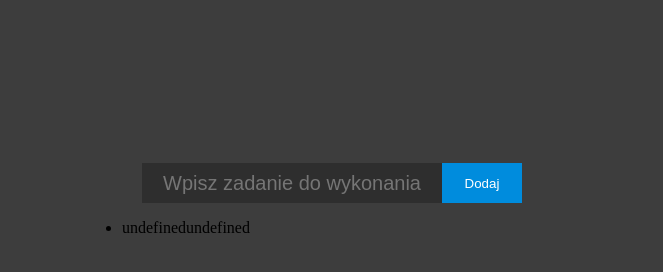
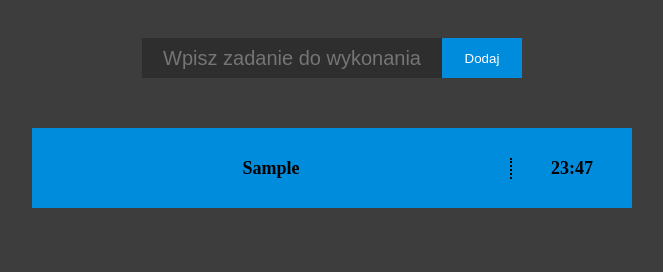
Before and after one commit to xReVaNx/jsTodoList, a plain HTML site: page public/index.html in a window 1280 px wide. Both pictures are taken after typing "Sample" into the empty fields and a click on the button "Dodaj". Shown: the whole page, without its empty margins (308-971 px from the left). Drawn offline with Linux system fonts and the light colour scheme.

Commit message:
display tasks repaired

```diff
--- a/public/index.html
+++ b/public/index.html
@@ -4,9 +4,9 @@
     <title>ToDo App</title>
     <link href="../src/styles.css" rel="stylesheet" />
     <script src="../src/todoList.js" type="text/javascript"></script>
-    <script src="../src/disableSubmit.js" type="text/javascript"></script>
+    <script src="../src/Listeners.js" type="text/javascript"></script>
   </head>
-  <body onload="disableSubmit()">
+  <body onload="Listeners()">
     <div id="container">
       <div id="todoList">
         <div id="menu">
@@ -17,9 +17,7 @@
               placeholder="Wpisz zadanie do wykonania"
               value=""
             />
-            <button id="submitBtn" type="submit" onclick="addTask()">
-              Dodaj
-            </button>
+            <button id="submitBtn" type="submit">Dodaj</button>
           </form>
         </div>
         <div id="todoElements"></div>
--- a/src/disableSubmit.js
+++ b/src/Listeners.js
@@ -1,5 +1,7 @@
-function disableSubmit() {
+function Listeners() {
   document.querySelector("#submitBtn").addEventListener("click", (e) => {
     e.preventDefault();
+
+    document.querySelector("#submitBtn").addEventListener("click", addTask());
   });
 }
--- a/src/styles.css
+++ b/src/styles.css
@@ -11,11 +11,9 @@ body {
 }
 
 #todoList {
-  width: 500px;
+  margin-top: 30px;
+  width: 1000px;
   min-height: 400px;
-  display: flex;
-  justify-content: center;
-  flex-direction: column;
 }
 
 #menu form {
@@ -53,3 +51,45 @@ body {
   background-color: #00639c;
   cursor: pointer;
 }
+
+#elementsList {
+  margin: 0;
+  padding: 0;
+  margin-top: 30px;
+  display: flex;
+  justify-content: center;
+  align-items: center;
+  flex-direction: column;
+}
+
+#elementsList li {
+  display: flex;
+  margin-top: 20px;
+  justify-content: center;
+  align-items: center;
+  width: 600px;
+  height: 80px;
+  list-style-type: none;
+  background-color: #008cdd;
+}
+
+#elementsList li:hover {
+  background-color: pink;
+}
+
+#elementsList li div {
+  float: left;
+  text-align: center;
+  font-size: 18px;
+  font-weight: bold;
+  box-sizing: border-box;
+}
+
+.nameDiv {
+  width: 80%;
+  border-right: 2px dotted black;
+}
+
+.dateDiv {
+  width: 20%;
+}
--- a/src/todoList.js
+++ b/src/todoList.js
@@ -12,22 +12,41 @@ function displayTasks() {
     todoElements.appendChild(createUl);
   }
 
-  tasks.map(createTaskList(tasks.name, tasks.time));
-}
+  document.getElementById("elementsList").innerHTML = "";
 
-// Naprawić funkcjonalność
-function createTaskList(arrayName, arrayTime) {
-  console.log(arrayName);
-  const idKey = arrayName;
-  const elementsList = document.querySelector("#elementsList");
-  const createLi = document.createElement("li");
-  createLi.setAttribute("id", idKey);
-  const createNameContent = document.createTextNode(arrayName);
-  const createTimeContent = document.createTextNode(arrayTime);
+  for (let i = 0; i < tasks.length; i++) {
+    const elementsList = document.querySelector("#elementsList");
+    const createLi = document.createElement("li");
 
-  elementsList.appendChild(createLi);
-  document.getElementById(arrayName).appendChild(createNameContent);
-  document.getElementById(arrayName).appendChild(createTimeContent);
+    const idKey = tasks[i].name.toString() + i.toString();
+
+    createLi.setAttribute("id", idKey);
+    elementsList.appendChild(createLi);
+
+    const elementLi = document.getElementById(idKey);
+
+    const nameIdKey = "nameDiv" + i.toString();
+
+    const dateIdKey = "dateDiv" + i.toString();
+
+    let nameDiv = document.createElement("div");
+    nameDiv.setAttribute("id", nameIdKey);
+    nameDiv.setAttribute("class", "nameDiv");
+    let dateDiv = document.createElement("div");
+    dateDiv.setAttribute("id", dateIdKey);
+    dateDiv.setAttribute("class", "dateDiv");
+
+    const elementContentName = document.createTextNode(tasks[i].name);
+    const elementContentDate = document.createTextNode(tasks[i].date);
+    elementLi.appendChild(nameDiv);
+    elementLi.appendChild(dateDiv);
+
+    nameDiv = document.getElementById(nameIdKey);
+    dateDiv = document.getElementById(dateIdKey);
+
+    nameDiv.appendChild(elementContentName);
+    dateDiv.appendChild(elementContentDate);
+  }
 }
 
 function addTask() {
@@ -49,12 +68,15 @@ function addTask() {
   tasks.push({ name: inputValue.value, date: time });
   inputValue.value = "";
 
-  //Test
-  console.log(tasks);
-
   displayTasks();
 }
 
-function deleteTask() {}
+function deleteTask() {
+  displayTasks();
+}
 
 function modifyTask() {}
+
+function isDone() {
+  console.log("wykonano");
+}
```
